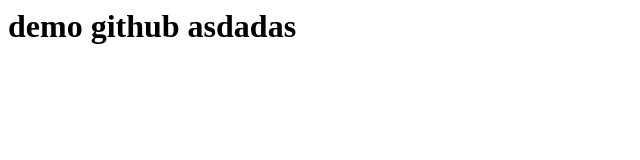
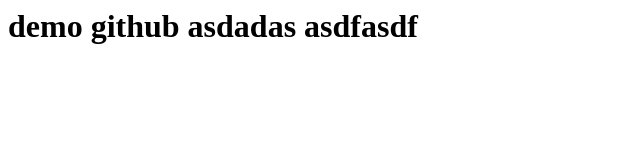
Before and after one commit to tranchinh123/github-demo, a plain HTML site: page index.html in a window 1280 px wide. Shown: the whole page, without its empty margins (0-640 px from the left). Drawn offline with Linux system fonts and the light colour scheme.

Commit message:
Update index.html

```diff
--- a/index.html
+++ b/index.html
@@ -1 +1 @@
-<h1>demo github asdadas </h1>
+<h1>demo github asdadas asdfasdf </h1>
```
